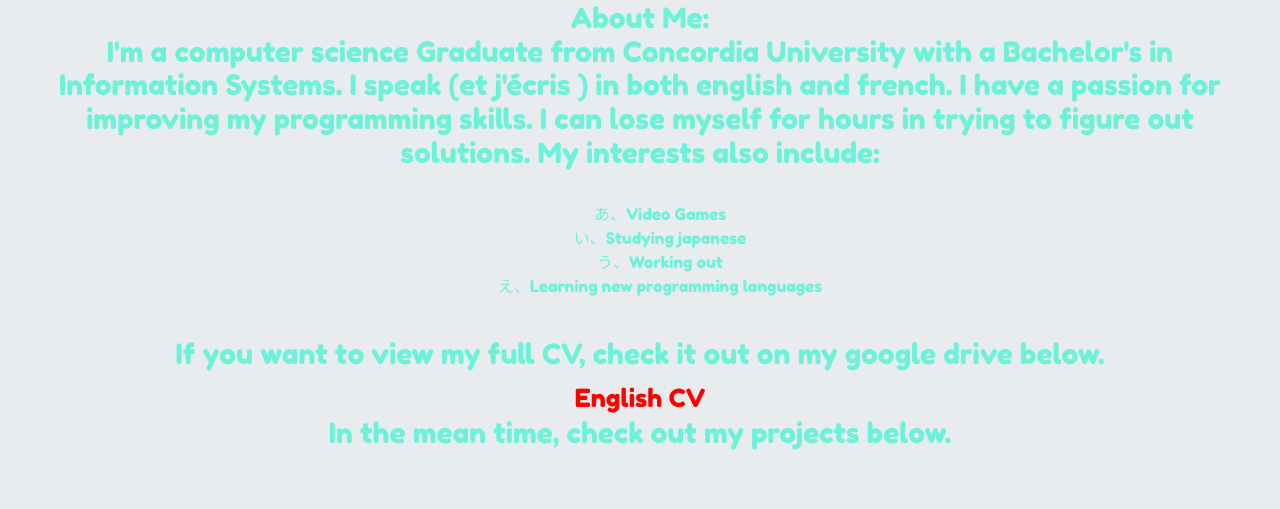
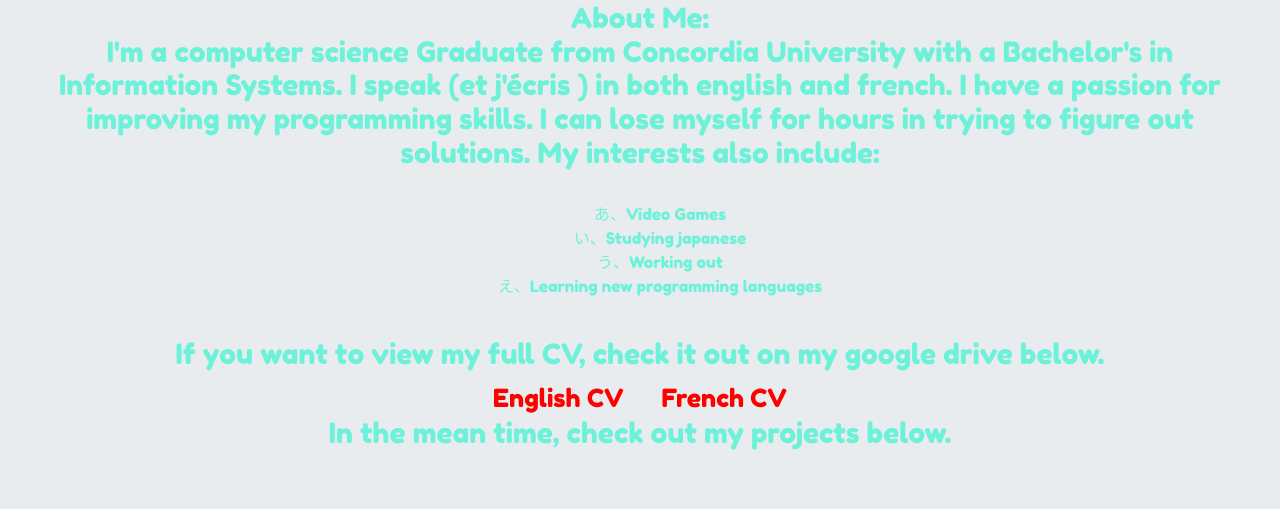
Before and after one commit to Kadeem-Caines/Website-Portfolio, a plain HTML site: page index.html in a window 1280 px wide. Shown: the part 286-795 px from the top of the page. Drawn offline with nearby package versions, Linux system fonts and the light colour scheme.

Commit message:
Update index.html
Added french CV download link

```diff
--- a/index.html
+++ b/index.html
@@ -121,7 +121,9 @@
 
     <div class="divCV">
 
-    <a href="https://drive.google.com/file/d/1mKC2zQKjV0nGfH9THu1NMCdaZckLXw9U/view?usp=sharing">English CV</a>
+      <span><a href="https://drive.google.com/file/d/1mKC2zQKjV0nGfH9THu1NMCdaZckLXw9U/view">English CV</a> &nbsp;&nbsp;&nbsp;&nbsp;</span>
+
+      <span><a href="https://drive.google.com/file/d/1e0_bXRlO3GWG3SZz2WvREj1zJswaUWLl/view">French CV</a></span>
 
     </div>
 
```
